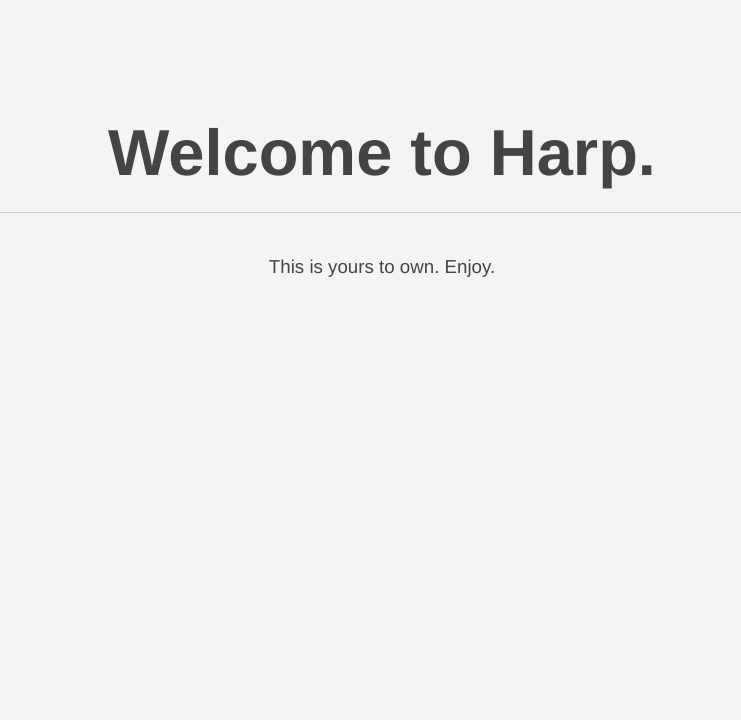
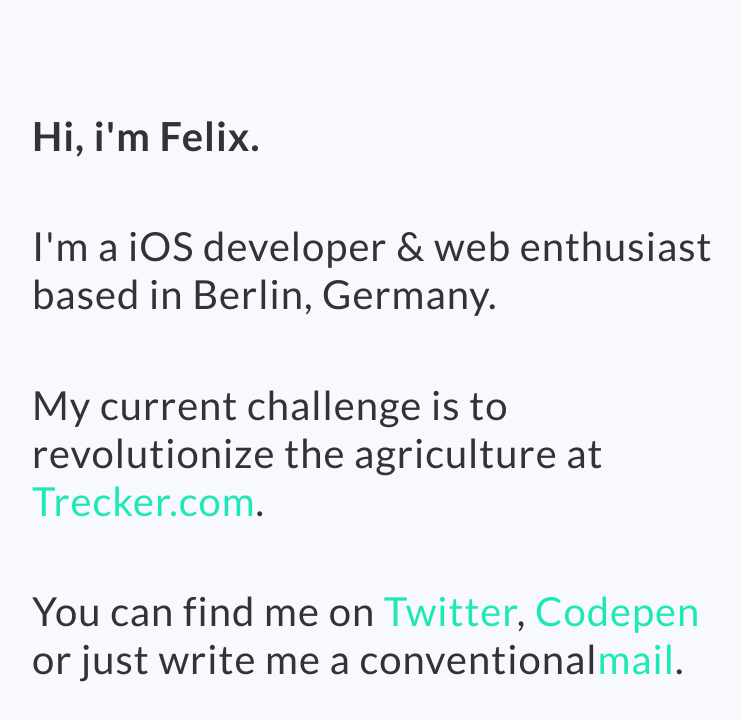
Before and after one commit to fel1xw/fel1xw.github.io, a plain HTML site: page index.html in a window 1280 px wide. Shown: the whole page, without its empty margins (258-999 px from the left). Drawn offline with Linux system fonts and the light colour scheme.

Commit message:
more tomorrow :D

```diff
--- a/_harp/main.less
+++ b/_harp/main.less
@@ -1,19 +1,72 @@
-body{
-  font-family: "Helvetica";
-  text-align: center;
-  padding: 50px 20px 0;
-  background: #f4f4f7;
-  color: #444;
+@import url(https://fonts.googleapis.com/css?family=Lato:400,700,300,400italic,700italic);
+
+/*
+Colors
+*/
+@green: #1de9b6; //#6DA;
+@bg: #f8f8ff;
+
+*, *:before, *:after {
+  box-sizing: border-box;
+}
+
+html {
+  font-size: 62.5%;
+  height: 100%;
+  background: @bg;
+}
+
+body {
+  font-family: 'Lato', 'Helvetica', sans-serif;
+  letter-spacing: 1px;
+  padding: 7rem 2rem 0;
+  color: #343234;
   margin: 0;
 }
 
-h1{
-  font-size: 65px;
-  line-height: 1.2em;
-  border-bottom: #CCC solid 1px;
-  padding: 20px 0;
+.container {
+  margin: 2rem auto;
+  max-width: 70rem;
+
+  @media only screen and (min-width: 98rem) {
+    max-width: 70rem;
+  }
+
+  @media only screen and (max-width: 76rem) {
+    max-width: 52rem;
+  }
+
+  @media only screen and (max-width: 48rem) {
+    max-width: 70%;
+  }
 }
 
-h3{
-  font-weight: 300;
+h1, p {
+  line-height: 1.2;
+  padding: 1.5rem 0 0.75rem;
+  font-size: 4rem;
+
+  @media only screen and (min-width: 98rem) {
+    font-size: 4rem;
+  }
+
+  @media only screen and (max-width: 76rem) {
+    font-size: 3rem;
+  }
+
+  @media only screen and (max-width: 48rem) {
+    font-size: 2.5rem;
+  }
+
 }
+
+a {
+  color: @green;
+  text-decoration: none;
+  transition: color .3s, background-color .3s ease;
+
+  &:hover {
+    background-color: @green;
+    color: #343234;
+  }
+}
--- a/index.html
+++ b/index.html
@@ -1 +1,2 @@
-<!DOCTYPE html><html><head><link rel="stylesheet" href="/main.css"></head><body><h1>Welcome to Harp.</h1><h3>This is yours to own. Enjoy.</h3></body></html>
+<!DOCTYPE html><html lang="en"><head><meta charset="utf-8"><meta name="author" content="Felix Wostal"><meta name="description" content="Felix Wostal portfolio, ios developer, berlin, swift lang"><title>Felix Wostal</title><link rel="stylesheet" href="/main.css"></head><body><div class="container"><h1>Hi, i'm Felix.</h1><p>I'm a iOS developer &amp; web enthusiast based in Berlin, Germany.</p><p>My current challenge is to revolutionize the agriculture at <a href="http://website.trecker.com" target="_blank">Trecker.com</a>.</p><p>
+You can find me on <a href="http://twitter.com/felixwostal" target="_blank">Twitter</a>, <a href="http://codepen.io/felixw">Codepen</a> or just write me a conventional<a href="mailto:hello@felixwostal.de">mail</a>.</p></div></body></html>
```
Also changed, not shown: 404.html (+1 -1 lines), main.css, 4 other files.
